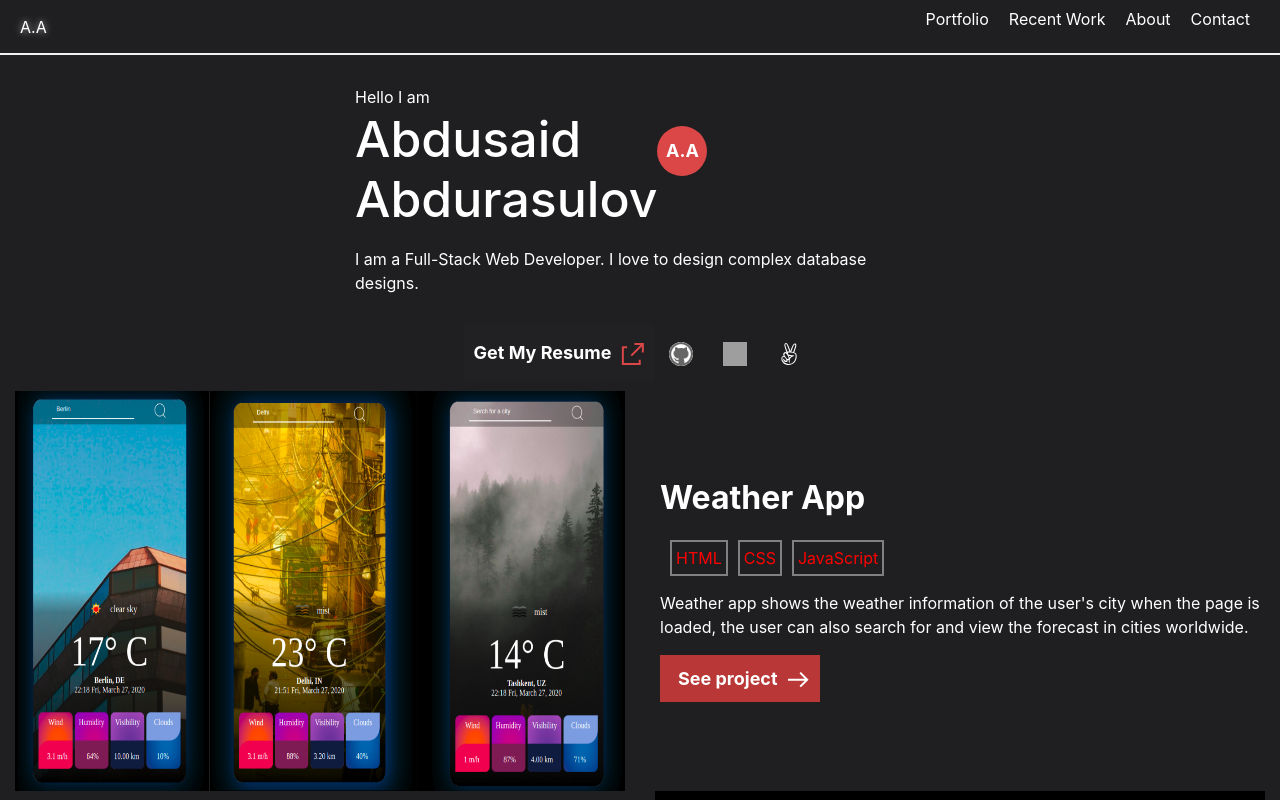
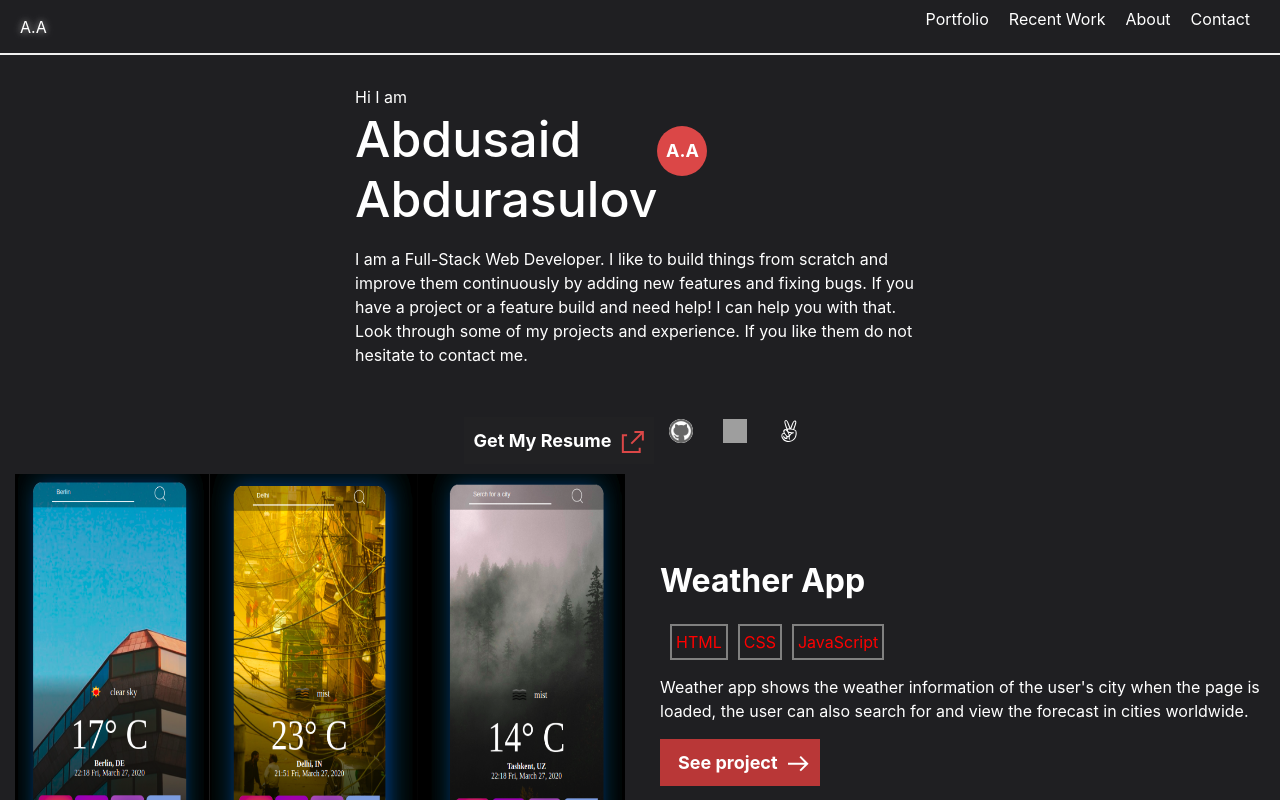
Before and after one commit to Abdusaid10/personal-portfolio, a React (Create React App) app: page / in a window 1280 px wide. Shown: the top 800 px of the page. Built offline with nearby package versions, Linux system fonts and the light colour scheme; grey boxes are pictures that could not be loaded.

Commit message:
write about me

```diff
--- a/src/assets/styles/About.css
+++ b/src/assets/styles/About.css
@@ -34,11 +34,11 @@
   text-shadow: 0 0 0 rgba(139, 138, 138, 0.25), 0 0 6px rgba(236, 236, 236, 0.25), 0 0 8px rgba(255, 255, 255, 0.555);
 }
 
-#aboutText p {
+#aboutText article {
   display: block;
-  text-align: center;
+  /* text-align: center; */
   padding: 20px;
-  /* margin: 10px; */
+  margin: 10px;
   background-color: #212123;
   box-shadow: 0 2px 24px rgba(139, 138, 138, 0.25);
   border-radius: 8px;
@@ -107,6 +107,7 @@
   font-weight: bold;
   font-size: 18px;
   align-items: center;
+  margin-top: 20px;
 }
 
 #resumeLink:hover {
--- a/src/components/About.js
+++ b/src/components/About.js
@@ -30,12 +30,25 @@ const About = () => {
     <div id="about" className="row">
       <div id="aboutText" className="col-md-6">
         <h2>About me</h2>
-        <p>
-          Lorem ipsum dolor sit amet consectetur adipisicing elit.
-          Aperiam repellat aspernatur illo natus. Alias fugit corrupti
-          nam delectus nihil soluta architecto deserunt numquam,
-          quos at reiciendis, natus, nesciunt repellendus quod.
-        </p>
+        <article>
+          <p>
+            I am a simple, honest, hard-working, reliable, dedicated, and knowledgeable developer.
+          </p>
+          <p>
+            I&apos;m a graduate of INHA University
+            with a BS degree in Computer Science and Software Engineering.
+            In the senior year of University, I enrolled in a remote school called Microverse
+            to learn full-stack web development, and have experience in remote work
+            collaborating with developers worldwide.
+          </p>
+          <p>
+            I like listening to music, watch movies, play games on PS,
+            play basketball, and sometimes play guitar.
+          </p>
+          <p>
+            Open to work in a company or startup as a full-stack developer.
+          </p>
+        </article>
         <button id="resumeLink" type="button" onClick={() => console.log('get resume')}>
           <span>Get My Resume</span>
           <svg width="23" height="23" viewBox="0 0 23 23" fill="none" xmlns="http://www.w3.org/2000/svg">
--- a/src/components/Portfolio.js
+++ b/src/components/Portfolio.js
@@ -5,7 +5,7 @@ import '../assets/styles/Portfolio.css';
 const Portfolio = () => (
   <div id="portfolio" className="col-md-6">
     <div className="center-items">
-      <span>Hello I am</span>
+      <span>Hi I am</span>
       <div id="info">
         <h2>
           Abdusaid
@@ -15,8 +15,11 @@ const Portfolio = () => (
         <span className="circle">A.A</span>
       </div>
       <p>
-        I am a Full-Stack Web Developer. I love to design
-        complex database designs.
+        I am a Full-Stack Web Developer. I like to build things from scratch
+        and improve them continuously by adding new features and fixing bugs.
+        If you have a project or a feature build and need help!
+        I can help you with that. Look through some of my projects and experience.
+        If you like them do not hesitate to contact me.
       </p>
     </div>
     <Footer />
```
